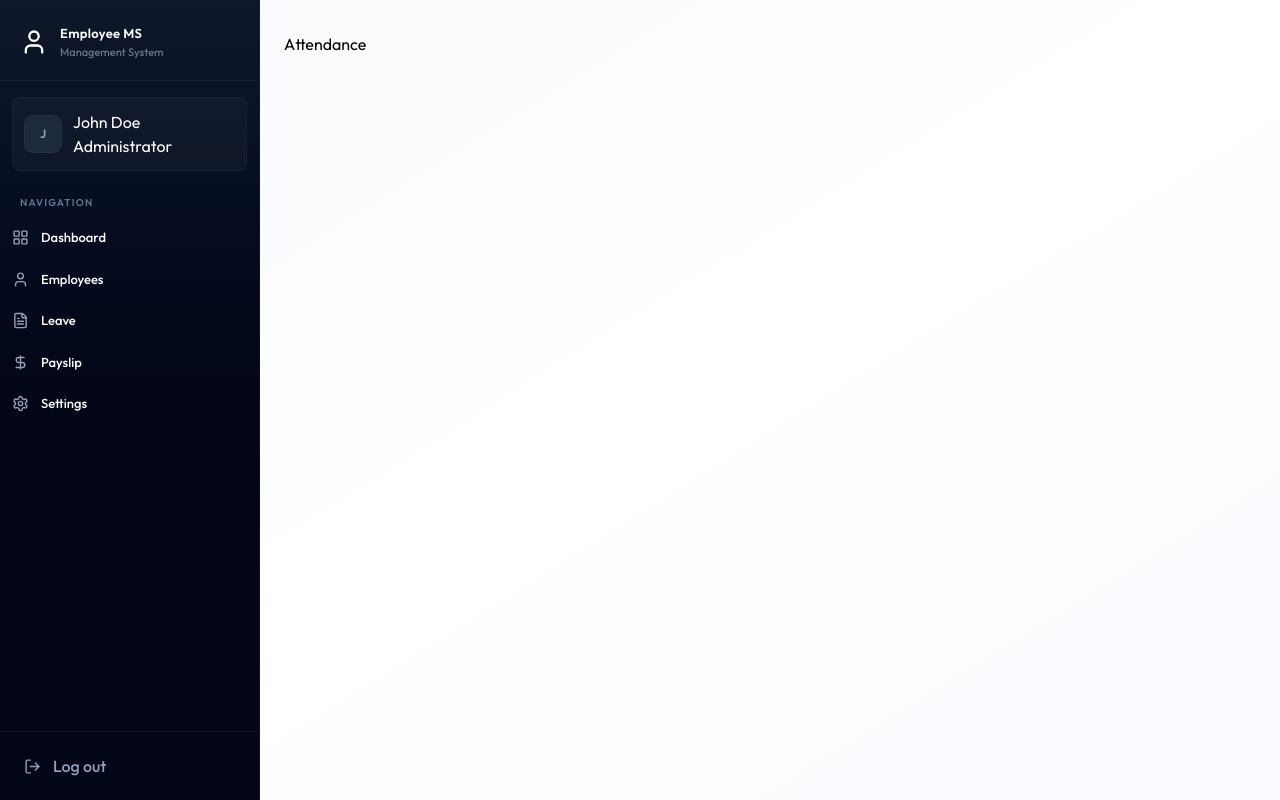
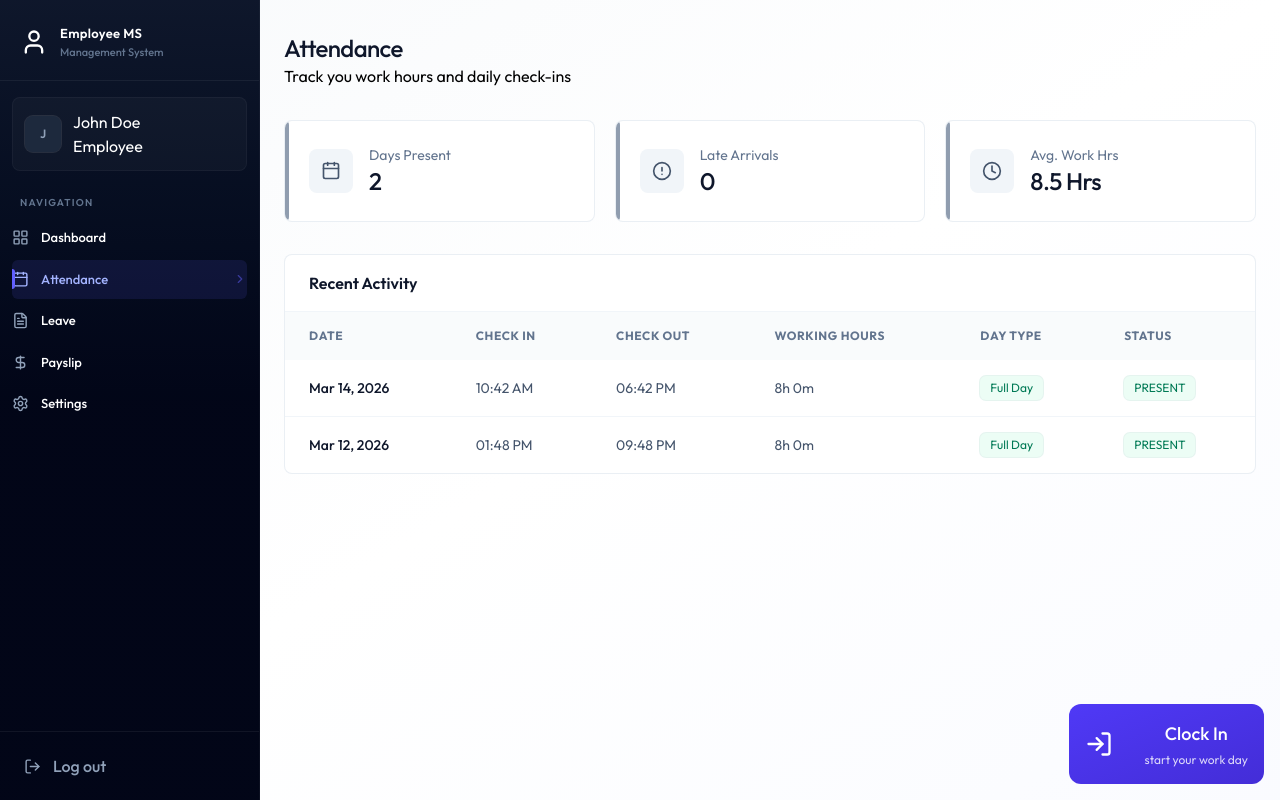
Before and after one commit to btcxinchao/FullStack-EMS, a React (Vite) app in the folder client/: page /attendance in a window 1280 px wide. Built offline with nearby package versions, Linux system fonts and the light colour scheme.

Commit message:
Attendance page UI completed

```diff
--- a/client/package.json
+++ b/client/package.json
@@ -11,6 +11,7 @@
   },
   "dependencies": {
     "@tailwindcss/vite": "^4.2.4",
+    "date-fns": "^4.4.0",
     "lucide-react": "^1.14.0",
     "react": "^19.2.5",
     "react-dom": "^19.2.5",
--- a/client/src/components/Loading.jsx
+++ b/client/src/components/Loading.jsx
@@ -1,4 +1,3 @@
-import React from 'react'
 
 const Loading = () => {
   return (
--- a/client/src/components/SideBar.jsx
+++ b/client/src/components/SideBar.jsx
@@ -27,7 +27,7 @@
     setMobileOpen(false);
   }, [pathname]);
 
-  const role = "ADMIN" || "EMPOYEE";
+  const role = "" || "EMPOYEE";
 
   const navItems = [
     { name: "Dashboard", href: "/dashboard", icon: LayoutGridIcon },
--- /dev/null
+++ b/client/src/components/attendance/AttendanceHistory.jsx
@@ -0,0 +1,62 @@
+import { getDayTypeDisplay, getWorkingHoursDisplay } from "../../assets/assets"
+import { format } from "date-fns"
+
+const AttendanceHistory = ({ history }) => {
+
+  return (
+    <div className="card overflow-hidden">
+      <div className="px-6 py-4 border-b border-slate-100">
+        <h3 className="font-semibold text-slate-900">Recent Activity</h3>
+      </div>
+      <div className="overflow-x-auto">
+        <table className="table-modern">
+          <thead>
+            <tr>
+              <th className="px-6 py-4">Date</th>
+              <th className="px-6 py-4">Check In</th>
+              <th className="px-6 py-4">Check Out</th>
+              <th className="px-6 py-4">Working Hours</th>
+              <th className="px-6 py-4">Day Type</th>
+              <th className="px-6 py-4">Status</th>
+            </tr>
+          </thead>
+          <tbody>
+            {history.length === 0 ? (
+              <tr>
+                <td colSpan={6} className="text-center py-12 text-slate-400">
+                  No records found
+                </td>
+              </tr>
+            ) : (
+              history.map((record) => {
+                const dayType = getDayTypeDisplay(record);
+                return (
+                  <tr key={record._id || record.id} >
+                    <td className="px-6 py-4 font-medium text-slate-900">{format(new Date(record.date), "MMM dd, yyyy")}</td>
+                    <td className="px-6 py-4  text-slate-600">{record.checkIn ? format(new Date(record.checkIn), "hh:mm a") : "-"}</td>
+                    <td className="px-6 py-4  text-slate-600">{record.checkOut ? format(new Date(record.checkOut), "hh:mm a") : "-"}</td>
+                    <td className="px-6 py-4  text-slate-600">{getWorkingHoursDisplay(record)}</td>
+                    <td className="px-6 py-4 ">{dayType.label !== "-" ? <span className={`badge ${dayType.className}`}>{dayType.label}</span> : "-"}</td>
+                    <td className="px-6 py-4 "><span
+                      className={`badge ${record.status === "PRESENT"
+                          ? "badge-success"
+                          : record.status === "LATE"
+                            ? "badge-warning"
+                            : "badge-danger"
+                        }`}
+                    >
+                      {record.status}
+                    </span>
+                    </td>
+                  </tr>
+                );
+              })
+            )}
+          </tbody>
+        </table>
+      </div>
+    </div>
+  );
+};
+
+export default AttendanceHistory;
--- /dev/null
+++ b/client/src/components/attendance/AttendanceStats.jsx
@@ -0,0 +1,40 @@
+import { AlertCircleIcon, CalendarIcon, ClockIcon } from 'lucide-react';
+
+
+const AttendanceStats = ({ history }) => {
+    const totalPresent = history.filter(
+        (h) => h.status === "PRESENT" || h.status === "LATE"
+    ).length;
+
+    const totalLate = history.filter((h) => h.status === "LATE").length;
+
+    const stats = [
+        { label: "Days Present", value: totalPresent, icon: CalendarIcon },
+        { label: "Late Arrivals", value: totalLate, icon: AlertCircleIcon },
+        { label: "Avg. Work Hrs", value: "8.5 Hrs", icon: ClockIcon },
+    ];
+
+    return (
+        <div className='grid grid-cols-1 sm:grid-cols-3 gap-4 sm:gap-5 mb-8'>
+            {stats.map((s) => (
+                <div
+                    key={s.label}
+                    className='card card-hover p-5 sm:p-6 flex items-center gap-4 relative overflow-hidden group'
+                >
+                    <div className="absolute left-0 top-0 bottom-0 w-1 rounded-r-full bg-slate-500/70 group-hover:bg-indigo-500/70" />
+                    <div className='p-3 bg-slate-100 rounded-lg group-hover:bg-indigo-50 transition-colors duration-200'>
+                        <s.icon className="w-5 h-5 text-slate-600 group-hover:text-indigo-600 transition-colors duration-200" />
+
+                    </div>
+                    <div>
+                            <p className="text-sm text-slate-500">{s.label}</p>
+                            <p className="text-2xl font-medium text-slate-900 tracking-tight">{s.value}</p>
+                        </div>
+                </div>
+            ))}
+        </div>
+
+    );
+};
+
+export default AttendanceStats;
--- /dev/null
+++ b/client/src/components/attendance/CheckInButton.jsx
@@ -0,0 +1,54 @@
+import { useState } from "react";
+import { LogInIcon, LogOutIcon, Loader2Icon } from "lucide-react";
+
+const CheckInButton = ({ todayRecord, onAction }) => {
+  const [loading, setLoading] = useState(false);
+
+  const handleAttendance = async () => {
+    setLoading(true);
+    setTimeout(() => {
+      setLoading(false);
+      onAction();
+    }, 1000);
+  };
+
+  if (todayRecord?.checkOut) {
+    return (
+      <div className="flex flex-col items-center justify-center p-8 bg-slate-50 rounded-2xl border border-slate-200">
+        <h3 className="text-lg font-bold text-slate-900">Work Day Completed</h3>
+        <p className="text-slate-500 text-sm mt-1">Great job! See you tomorrow</p>
+      </div>
+    );
+  }
+
+  const isCheckedIn = !!todayRecord?.isCheckedIn;
+
+  return (
+    <div className='absolute bottom-4 right-4 flex flex-col z-1'>
+  <button
+    onClick={handleAttendance}
+    disabled={loading}
+    className={`w-full max-w-xs flex justify-between items-center gap-8 p-4 rounded-xl bg-gradient-to-br text-white ${isCheckedIn ? "from-slate-700 to-slate-900" : "from-indigo-600 to-indigo-700"}`}
+  >
+    {loading ? (
+      <Loader2Icon className="size-7 animate-spin" />
+    ) : isCheckedIn ? (
+      <LogOutIcon className="size-7" />
+    ) : (
+      <LogInIcon className="size-7" />
+    )}
+    <div className='relative flex flex-col items-center text-center'>
+      <h2 className='text-lg font-medium mb-1'>
+        {loading ? "Processing..." : isCheckedIn ? "Clock Out" : "Clock In"}
+      </h2>
+      <p className='text-xs opacity-80'>
+        {isCheckedIn ? "Click to end your shift" : "start your work day"}
+      </p>
+    </div>
+  </button>
+</div>
+
+  );
+};
+
+export default CheckInButton;
--- a/client/src/pages/Attendance.jsx
+++ b/client/src/pages/Attendance.jsx
@@ -1,7 +1,52 @@
+import { useCallback, useEffect, useState } from "react"
+import { dummyAttendanceData } from "../assets/assets"
+import Loading from "../components/Loading"
+import CheckInButton from "../components/attendance/CheckInButton"
+import AttendanceHistory from "../components/attendance/AttendanceHistory"
+import AttendanceStats from "../components/attendance/AttendanceStats"
 
 const Attendance = () => {
+  const [history, setHistory] = useState([])
+  const [loading, setLoading] = useState(true)
+  const [isDeleted, setIsDeleted] = useState(false)
+
+  const fetchData = useCallback(async () => {
+    setHistory(dummyAttendanceData)
+    setTimeout(() => {
+      setLoading(false)
+    }, 1000);
+  }, [])
+
+  useEffect(() => {
+    fetchData()
+  }, [fetchData])
+
+  if (loading) return <Loading />
+
+  const today = new Date();
+  today.setHours(0, 0, 0, 0)
+  const todayRecord = history.find((r) => new Date(r.date).toDateString() === today.toDateString())
+
   return (
-    <div>Attendance</div>
+    <div className="animate-fade-in">
+      <div className="page-header">
+        <h1 className="page-title">Attendance</h1>
+        <p className="page-subtitile">Track you work hours and daily check-ins </p>
+      </div>
+      {isDeleted ? (
+        <div className="mb-8 p-6 bg-rose-50 border border-rose-200 rounded-2xl text-center">
+          <p className="text-rose-600">
+            You can no longer clock in or out because your employee records have been marked as deleted.
+          </p>
+        </div>
+      ) : (
+        <div className="mb-8">
+         <CheckInButton todayRecord={todayRecord} onAction={fetchData} />
+        </div>
+      )}
+      <AttendanceStats history={history} />
+      <AttendanceHistory history={history} />
+    </div>
   )
 }
 
```
Also changed, not shown: 1 other file (tests, documents, lock files or other folders).
